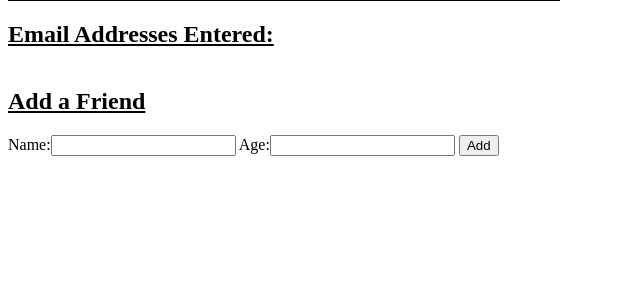
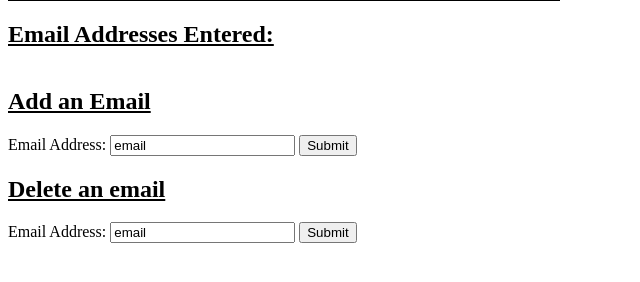
Before and after one commit to MikeBergstrom/email_validation, a Flask app: template templates/success.html in a window 1280 px wide. Shown: the part 84-366 px from the top of the page, without its empty margins (0-640 px from the left). Run offline with Flask 2, Linux system fonts and the light colour scheme; the template is opened without the code that fills it, so the values that code supplies are empty.

Commit message:
added delete feature

```diff
--- a/server.py
+++ b/server.py
@@ -24,9 +24,20 @@ def create():
         session['email'] = request.form['email']
         return redirect('/success')
 
-@app.route('/success' )
+@app.route('/success')
 def success():
-    query = "SELECT email, DATE_FORMAT(created_at, '%c/%e/%Y %I:%i&p') as created FROM emails"
+    query = "SELECT email, DATE_FORMAT(created_at, '%c/%e/%Y %I:%i%p') as created FROM emails"
     emails = mysql.query_db(query)
     return render_template('success.html', all_emails=emails)
+
+@app.route('/delete', methods=['POST'])
+def delete():
+    session['email'] = request.form['email']
+    query = "DELETE FROM emails WHERE email = :email"
+    data = {'email': request.form['email']}
+    mysql.query_db(query, data)
+    query = "SELECT email, DATE_FORMAT(created_at, '%c/%e/%Y %I:%i%p') as created FROM emails"
+    emails = mysql.query_db(query)
+    return render_template('delete.html', all_emails=emails)
+
 app.run(debug=True)
--- a/templates/success.html
+++ b/templates/success.html
@@ -17,11 +17,16 @@
    </tr>
 {% endfor %}
 </table>
-  <h2>Add a Friend</h2>
-  <form action='/friends' method='POST'>
-    <label for="name">Name:<input type="text" name="name" id="name"></label>
-    <label for="age">Age:<input type="text" name="age" id="age"></label>
-    <input type="submit" value="Add">
+  <h2>Add an Email</h2>
+  <form action='/input' method='POST'>
+        Email Address: <input type = "text" name="email" value="email">
+        <input type="submit" value="Submit">
   </form>
+  <h2>Delete an email</h2>
+  <form action='/delete' method='POST'>
+        Email Address: <input type = "text" name="email" value="email">
+        <input type="submit" value="Submit">
+  </form>
+
 </body>
 </html>
```
Also changed, not shown: templates/delete.html (added, +27 -0 lines).
